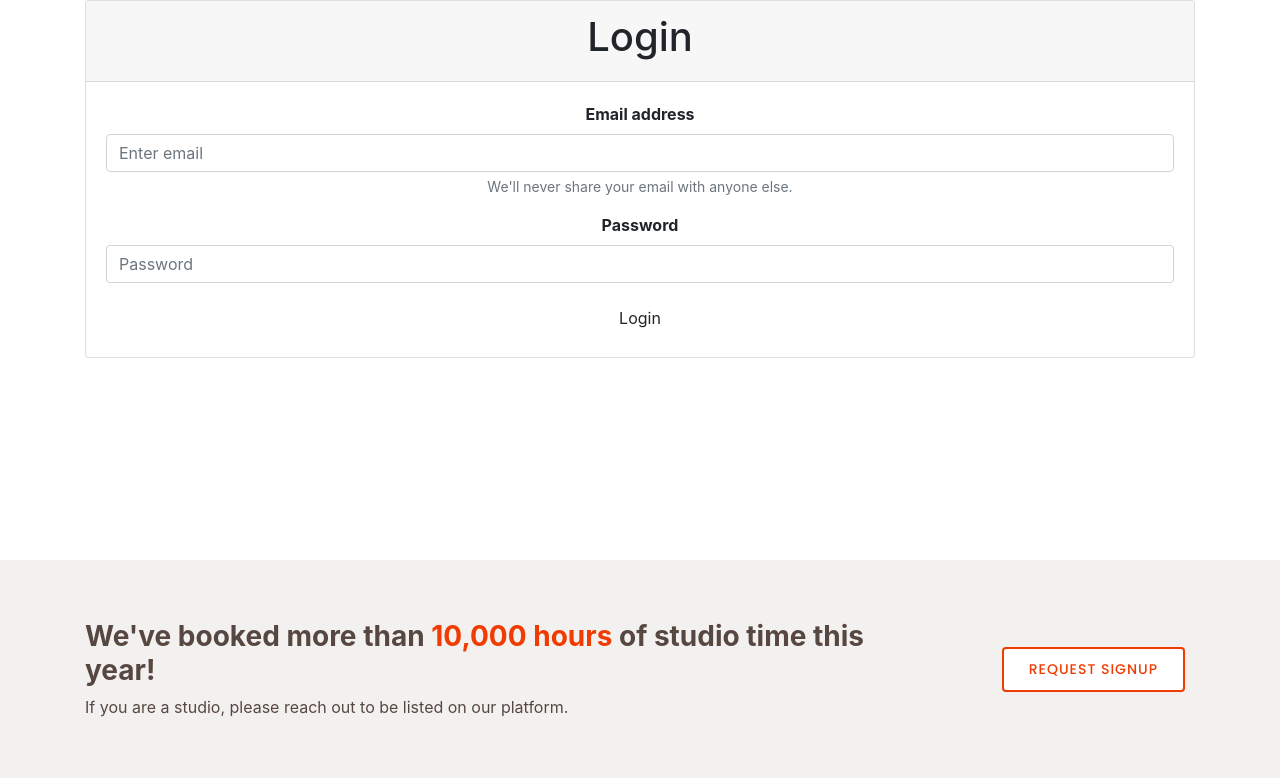
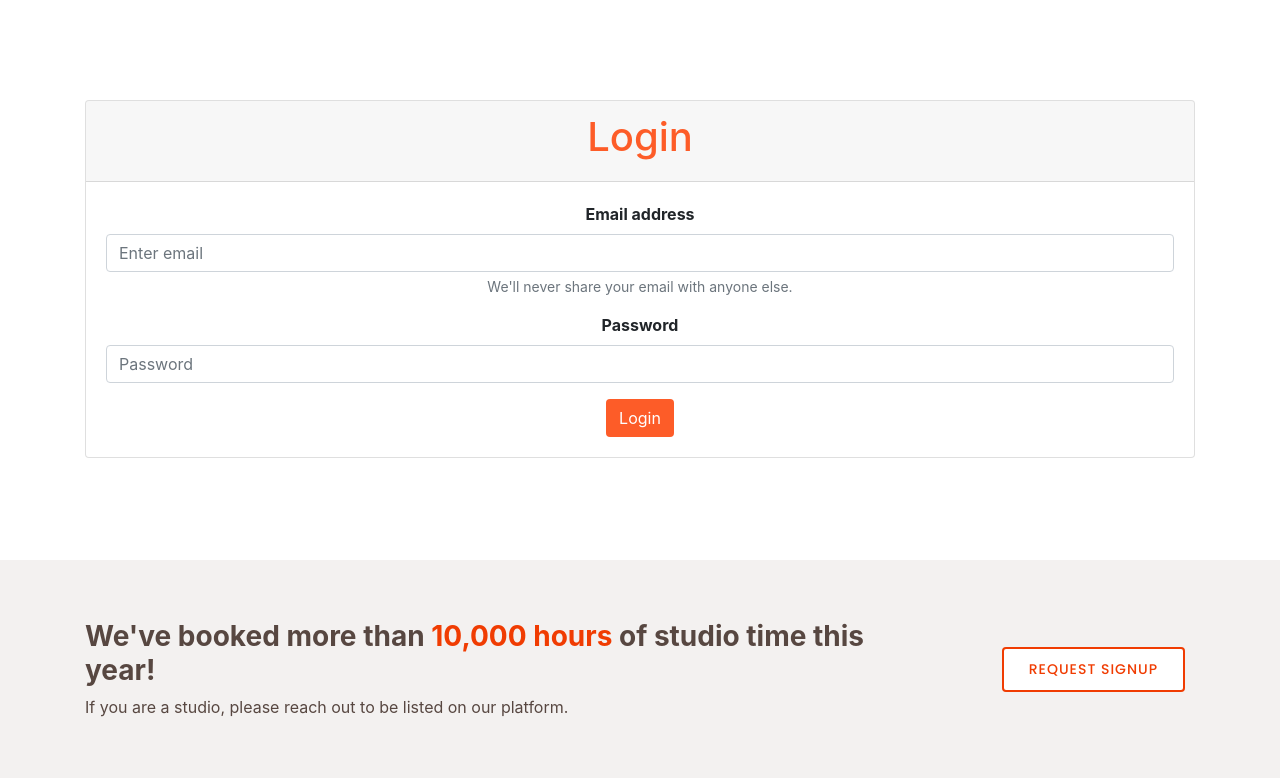
Before and after one commit to j0sephsasson/studio-lock, a Flask app: page /login in a window 1280 px wide. Shown: the part 111-889 px from the top of the page. Run offline with Flask 2, Linux system fonts and the light colour scheme; some libraries are stand-ins or nearby versions; some web fonts are replaced.

Commit message:
styled auth routes / buttons

```diff
--- a/app/static/css/style.css
+++ b/app/static/css/style.css
@@ -1292,3 +1292,27 @@ section {
   color: #fff;
   text-decoration: none;
 }
+
+
+/*--------------------------------------------------------------
+# Authentication Flow
+--------------------------------------------------------------*/
+.login-form {
+  padding-top: 100px;
+}
+
+@media (max-width: 650px) {
+  .login-form {
+    padding-top: 150px;
+  }
+}
+
+.login-header {
+  color: #fd5c28;
+  text-align: center;
+}
+
+.login-btn {
+  color: white;
+  background-color: #fd5c28;
+}
```
